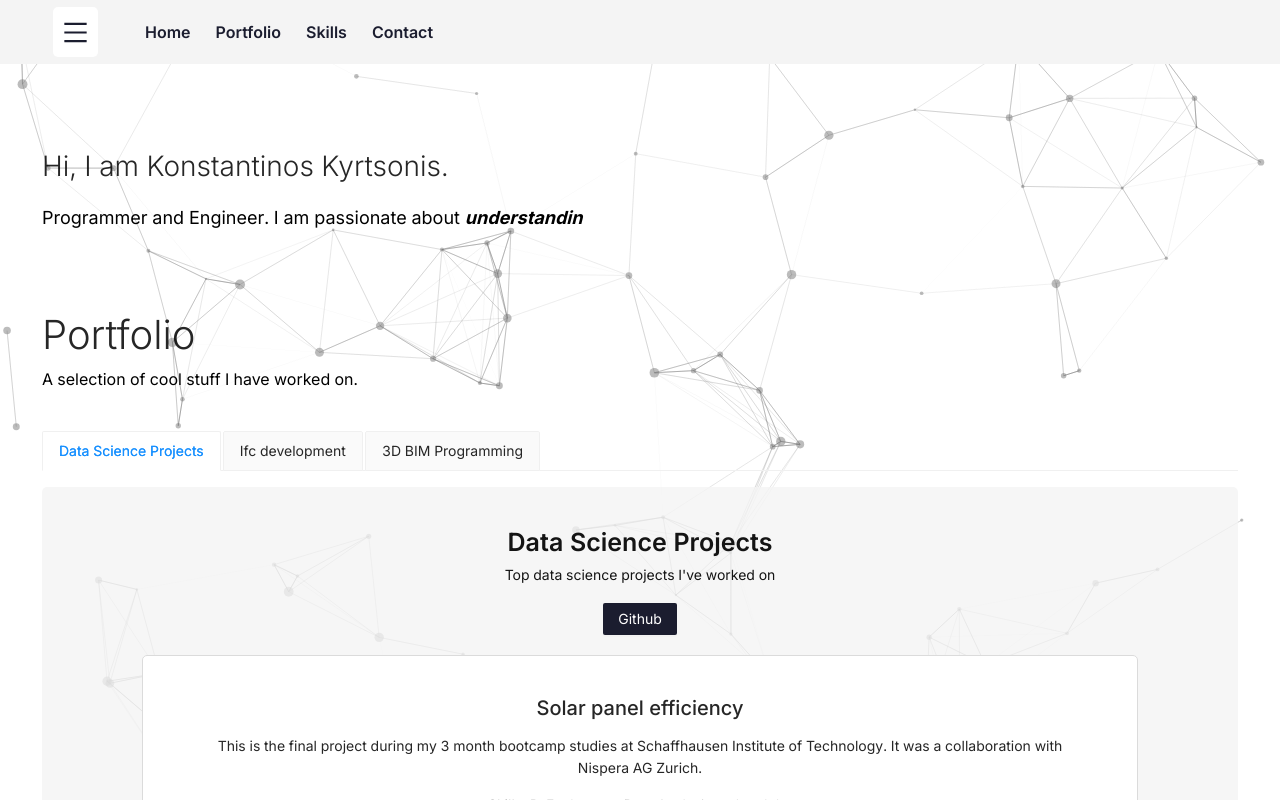
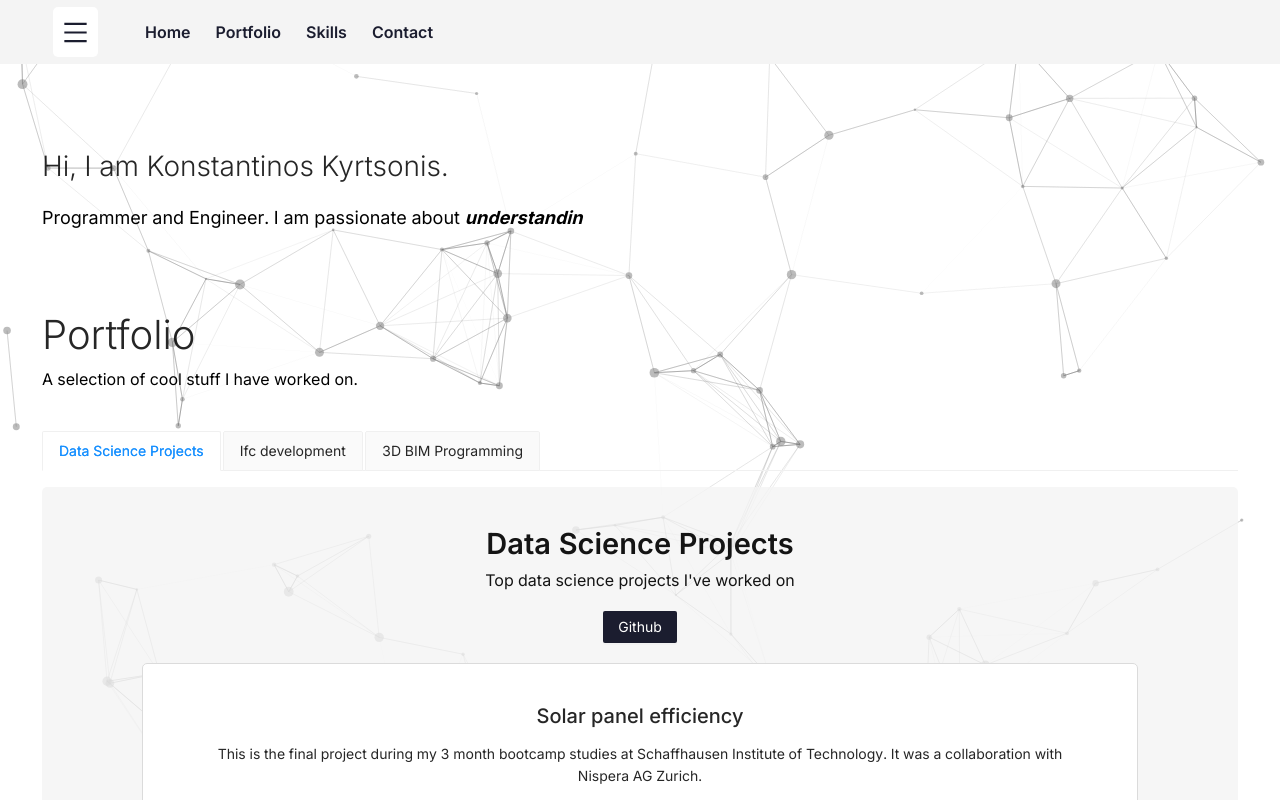
Before and after one commit to konskyrt/Personal_portfolio_site, a Next.js app: page / in a window 1280 px wide. Shown: the top 800 px of the page. Built offline with nearby package versions, Linux system fonts and the light colour scheme.

Commit message:
Increase font size

```diff
--- a/components/common/PortfolioSection/style.sass
+++ b/components/common/PortfolioSection/style.sass
@@ -6,11 +6,11 @@
     border-radius: 5px
     margin: 0px 0px 40px 0px
     .category-heading
-      font-size: 25px
+      font-size: 29px
       font-weight: 600
       color: #141414
     .category-sub-heading
-      font-size: 14px
+      font-size: 16px
       font-weight: 400
       color: #141414
       margin: 10px 0px 20px 0px
```
